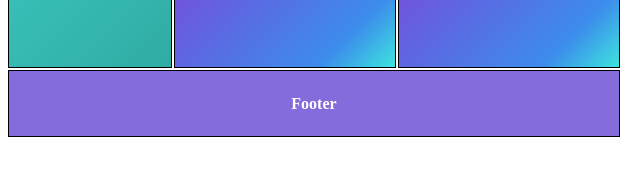
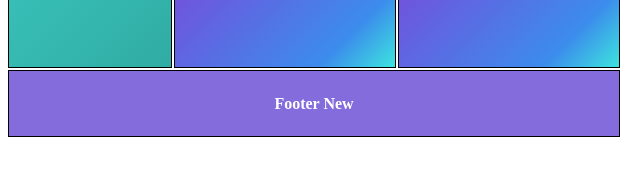
Before and after one commit to faraazansari07/Zeus-Learning-Tasks, a plain HTML site: page Task-3/index.html in a window 1280 px wide. Shown: the part 346-522 px from the top of the page, 0-640 px from the left. Drawn offline with Linux system fonts and the light colour scheme.

Commit message:
Add new footer

```diff
--- a/Task-3/index.html
+++ b/Task-3/index.html
@@ -14,7 +14,7 @@
       <div class="content-1">content-1</div>
       <div class="content-2">content-2</div>
       <div class="content-3">content-3</div>
-      <div class="footer">footer</div>
+      <div class="footer">footer new</div>
     </div>
   </body>
 </html>
```
